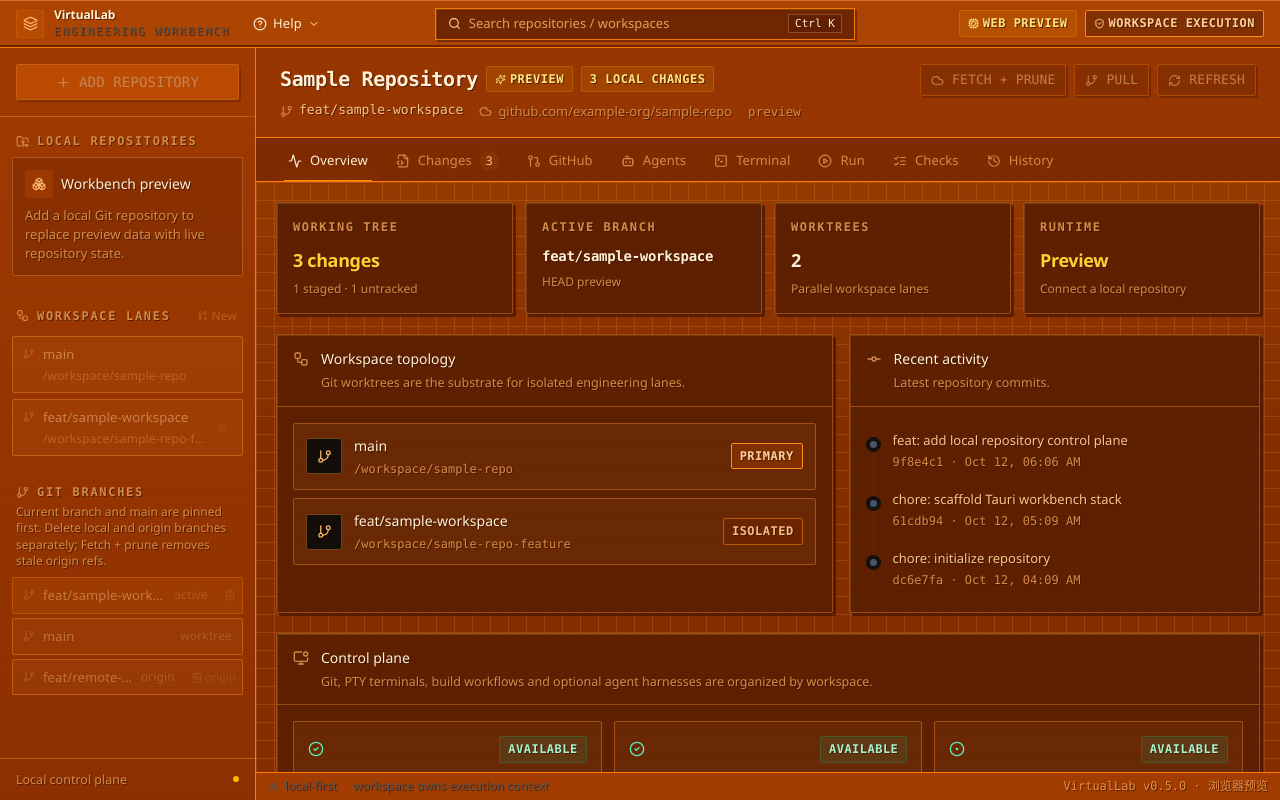
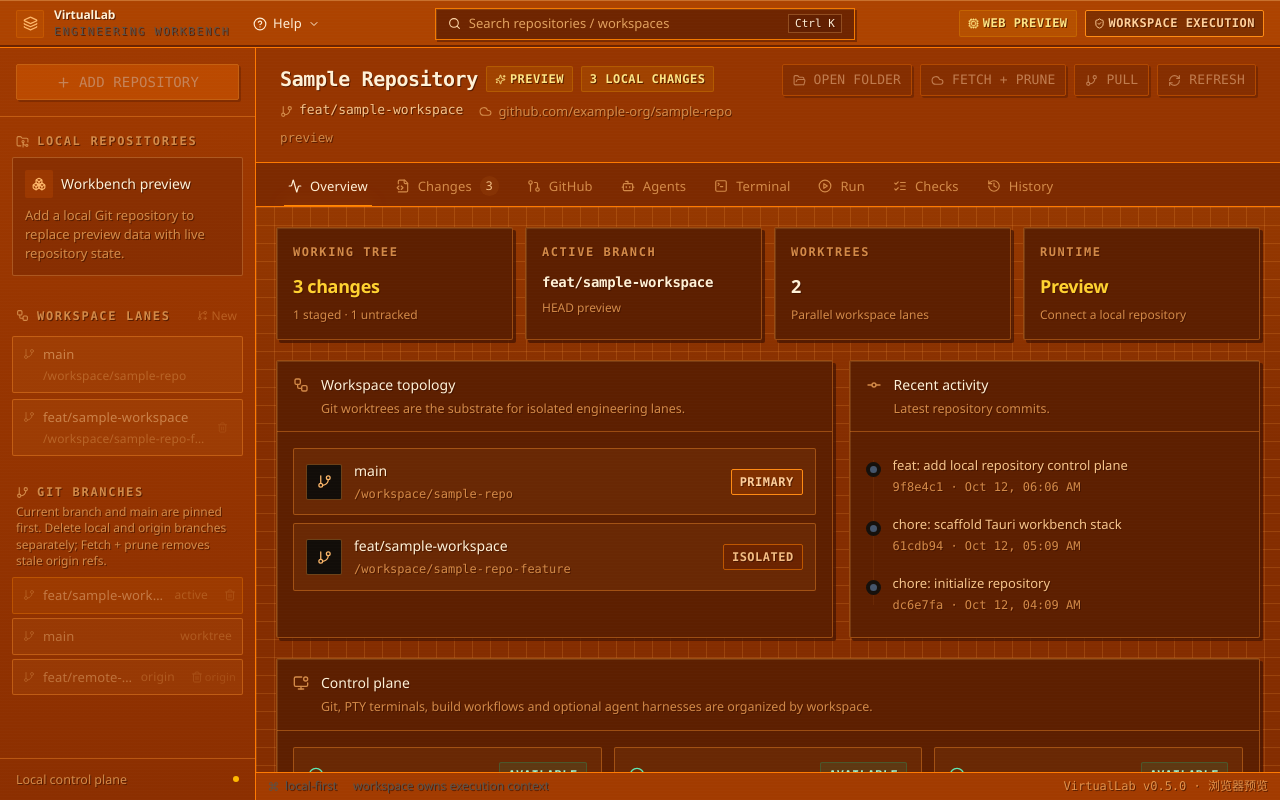
Before and after one commit to magic-alt/virtuallab, a React (Vite) app: page / in a window 1280 px wide. Built offline with nearby package versions, Linux system fonts and the light colour scheme.

Commit message:
feat: add open-folder controls for repositories and worktrees

```diff
--- a/src/features/workspace/WorkspaceHeader.tsx
+++ b/src/features/workspace/WorkspaceHeader.tsx
@@ -1,6 +1,7 @@
 import {
   Cloud,
   CloudOff,
+  FolderOpen,
   GitBranch,
   RefreshCw,
   Sparkles,
@@ -16,6 +17,7 @@ interface Props {
   loading: boolean;
   gitBusy: boolean;
   onRefresh: () => void;
+  onOpenFolder: () => void;
   onFetch: () => void;
   onPull: () => void;
 }
@@ -26,6 +28,7 @@ export function WorkspaceHeader({
   loading,
   gitBusy,
   onRefresh,
+  onOpenFolder,
   onFetch,
   onPull,
 }: Props) {
@@ -70,6 +73,16 @@ export function WorkspaceHeader({
 
         <div className="flex min-w-0 flex-wrap items-center gap-2">
           <Button
+            disabled={isPreview || loading}
+            onClick={onOpenFolder}
+            variant="outline"
+            size="sm"
+            title="Open this worktree in the system file manager"
+          >
+            <FolderOpen size={13} />
+            Open folder
+          </Button>
+          <Button
             disabled={isPreview || loading || gitBusy || !snapshot.remoteUrl}
             onClick={onFetch}
             variant="outline"
```
